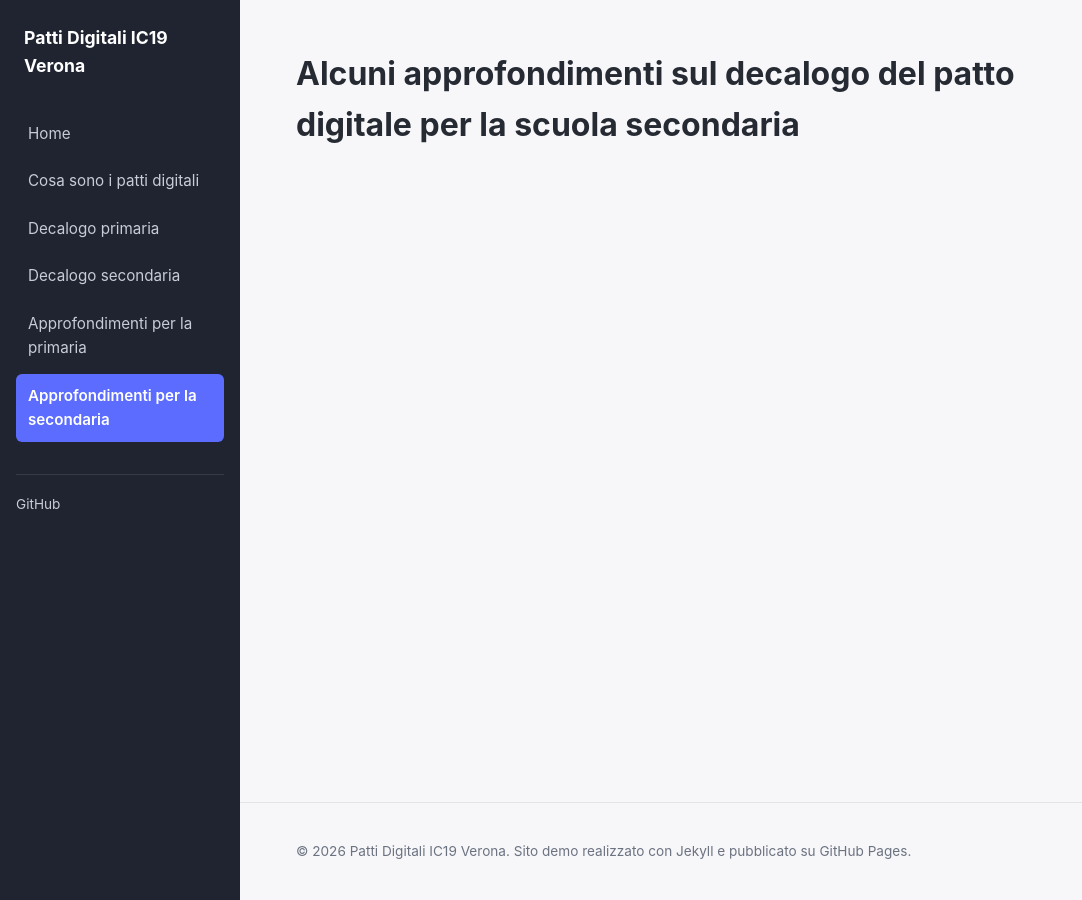
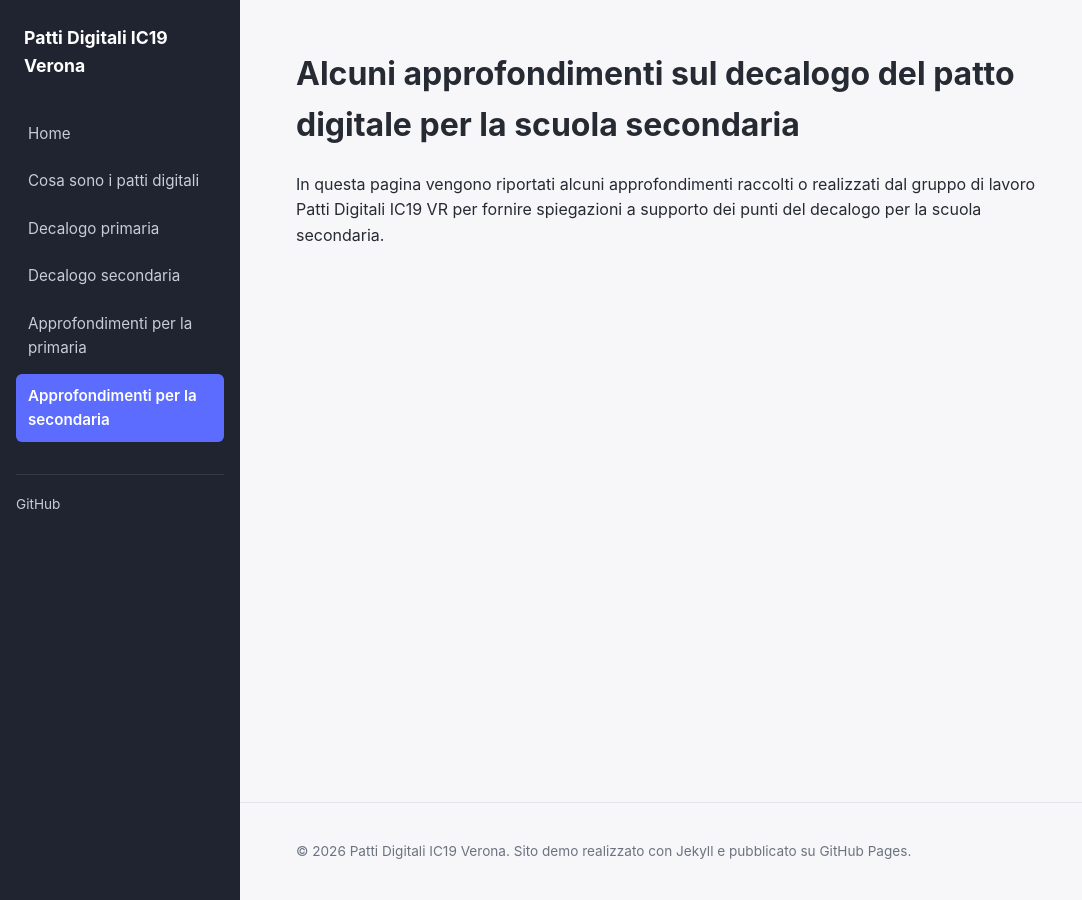
Before and after one commit to albvalente/prova, a Jekyll site: the page built from patto-digitale-secondaria-approfondimenti.md, in a window 1280 px wide. Shown: the whole page, without its empty margins (0-1082 px from the left). Built offline with Jekyll 4.4.1, drawn with Linux system fonts in a browser that asks for light colours.

Commit message:
Update patto-digitale-secondaria-approfondimenti.md

```diff
--- a/patto-digitale-secondaria-approfondimenti.md
+++ b/patto-digitale-secondaria-approfondimenti.md
@@ -4,3 +4,5 @@
 permalink: /patto-digitale-secondaria-approfondimenti/
 ---
 # Alcuni approfondimenti sul decalogo del patto digitale per la scuola secondaria
+
+In questa pagina vengono riportati alcuni approfondimenti raccolti o realizzati dal gruppo di lavoro Patti Digitali IC19 VR per fornire spiegazioni a supporto dei punti del decalogo per la scuola secondaria.
```
